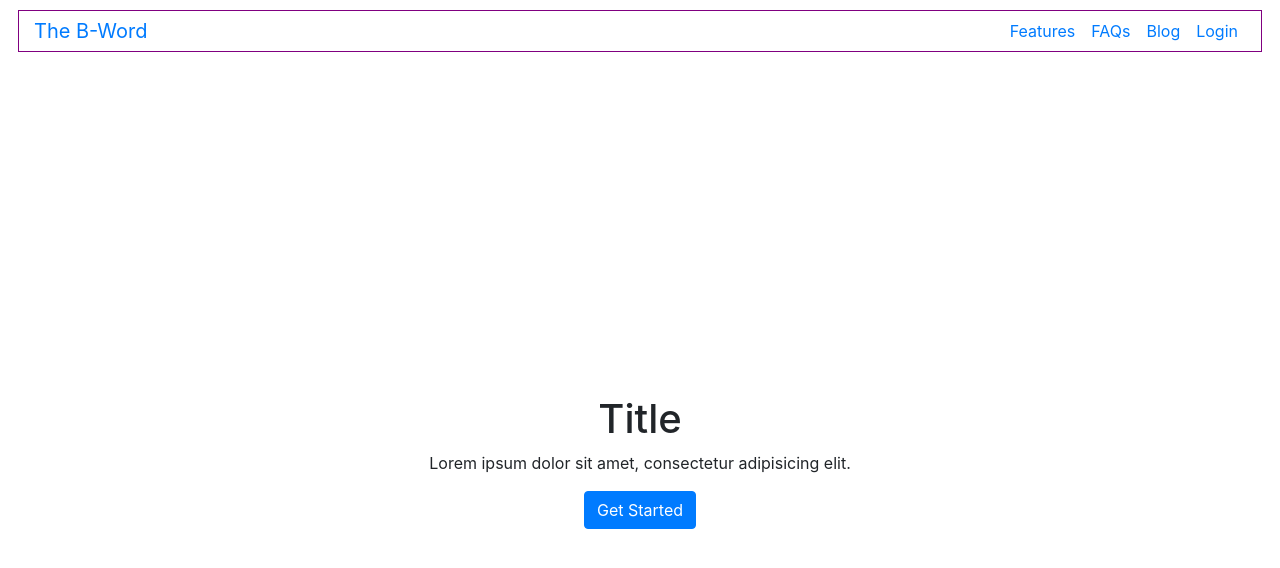
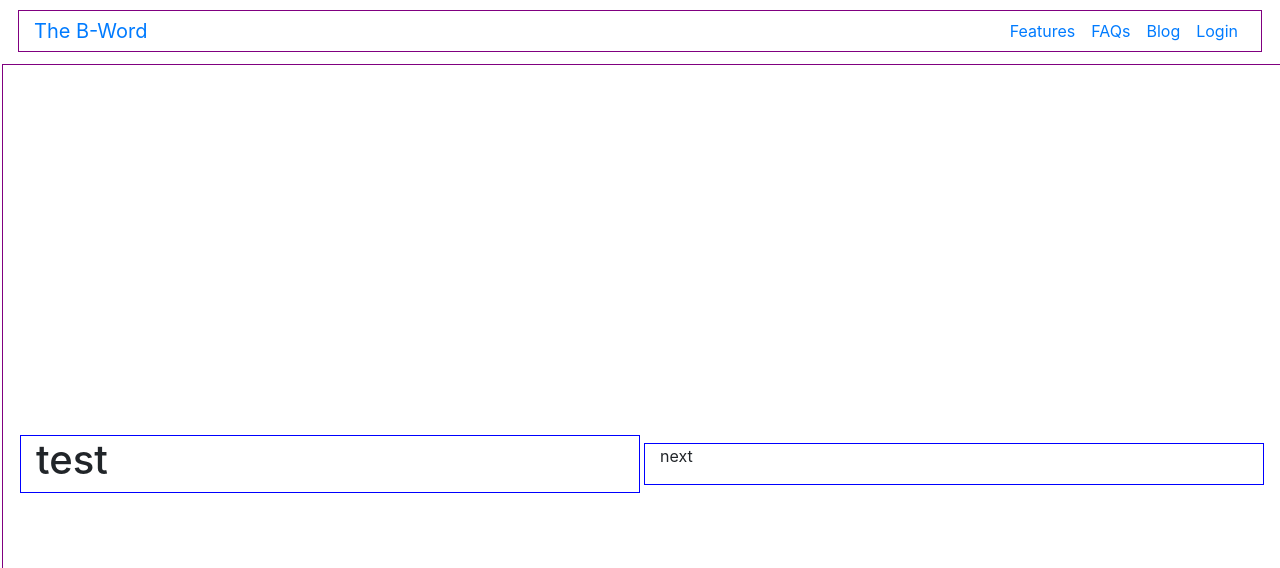
Before and after one commit to SirenaAlyceDev/react-budget, a React (Create React App) app: page / in a window 1280 px wide. Shown: the top 568 px of the page. Built offline with nearby package versions, Linux system fonts and the light colour scheme.

Commit message:
testing format #2

```diff
--- a/src/App.css
+++ b/src/App.css
@@ -53,7 +53,7 @@
 /* End Code to check grid layout */
 
 .main-container {
-  padding-top: 10%;
+  /* padding-top: 10%;
   padding-bottom: 10%;
-  height: 100vh;
+  height: 100vh; */
 }
--- a/src/components/HomeComponent.js
+++ b/src/components/HomeComponent.js
@@ -27,11 +27,17 @@ const Home = (props) => {
       <div>
         <Header />
       </div>
-      <div class="d-flex flex-column min-vh-100 justify-content-center align-items-center">
-        <h1>Title</h1>
-        <p>Lorem ipsum dolor sit amet, consectetur adipisicing elit.</p>
-        <button class="btn btn-primary">Get Started</button>
+      {/* <div class="d-flex flex-column min-vh-100 justify-content-center align-items-center"> */}
+      <div class="container-fluid d-flex align-items-center min-vh-100">
+        <div class="col">
+          <h1>test</h1>
+        </div>
+        <div class="col">
+          <p>next</p>
+        </div>
       </div>
+      {/* </div> */}
+
       {/* <Container fluid className="main-container">
         <Jumbotron fluid>
           <Row>
```
Also changed, not shown: 1 other file (tests, documents, lock files or other folders).
